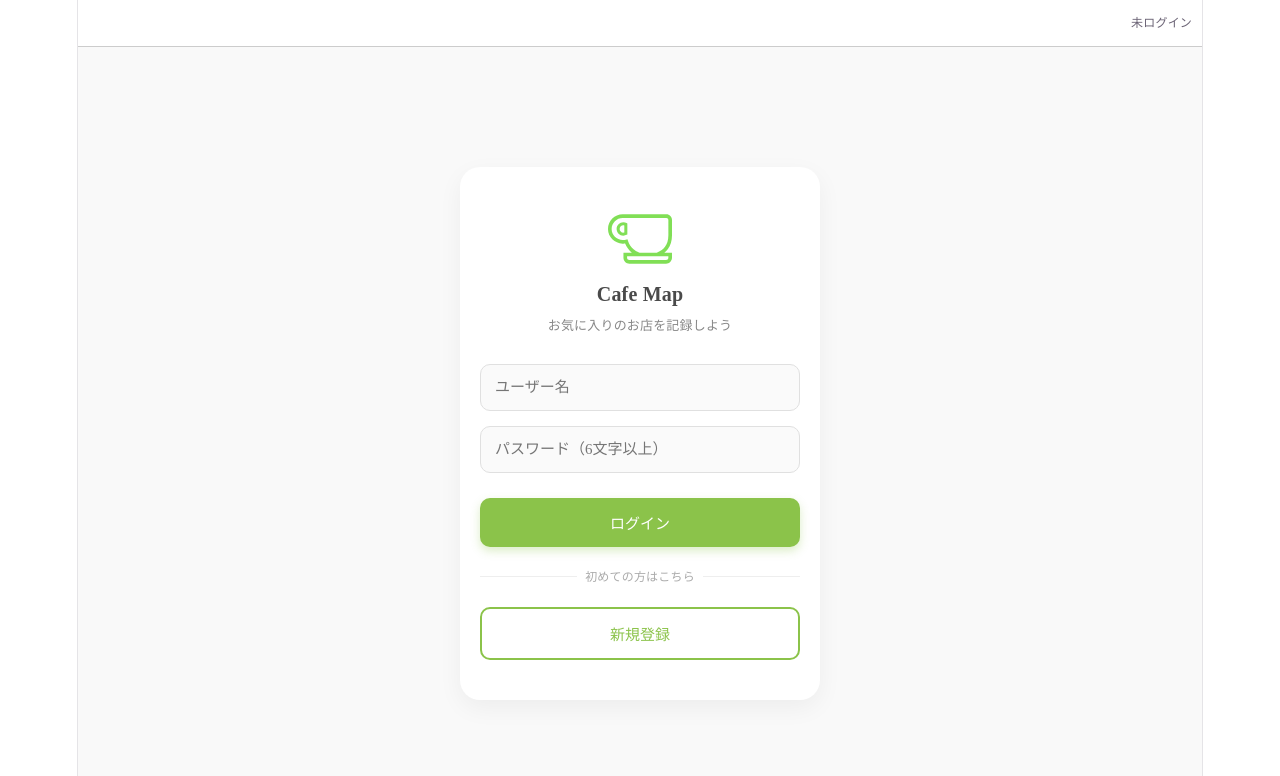
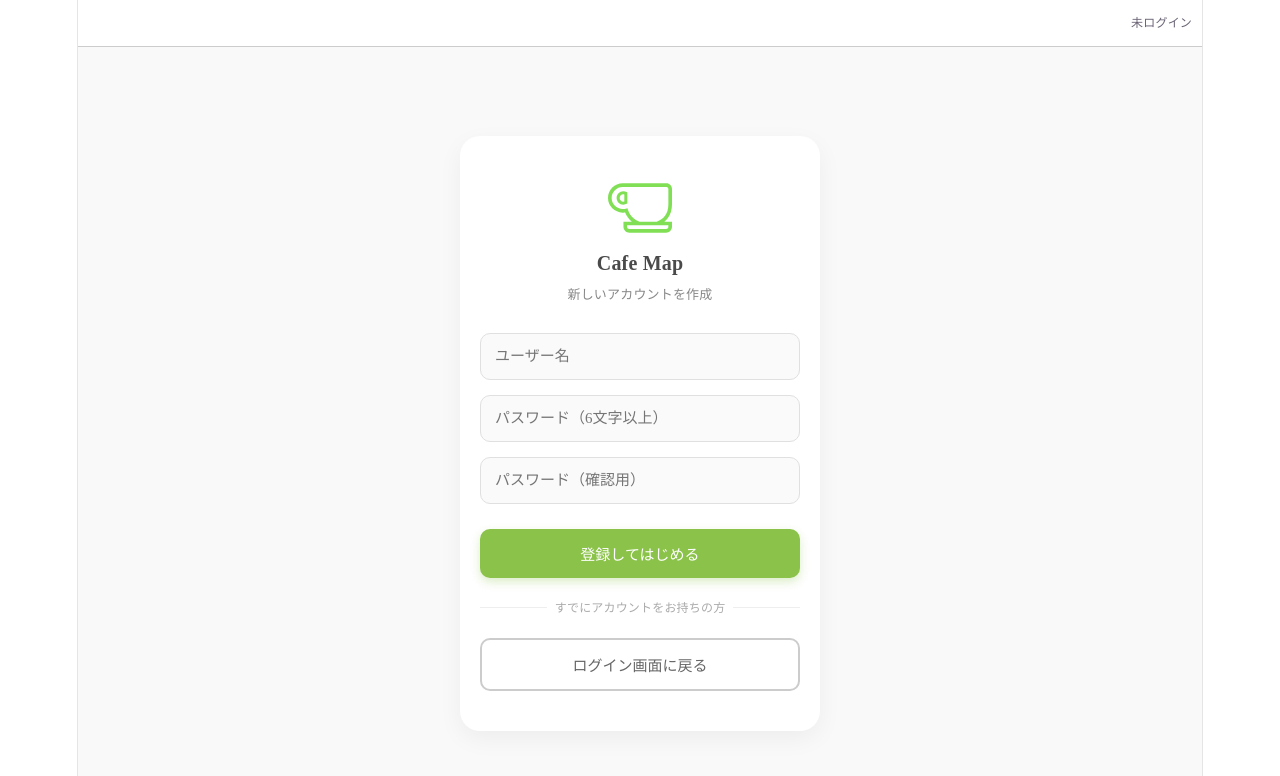
Before and after one commit to daiki-iha-k24c/cafeteria-app, a React (Vite) app in the folder my-app/: page / in a window 1280 px wide. Both pictures are taken after a click on the button "新規登録". Shown: the top 776 px of the page. Built offline with nearby package versions, Linux system fonts and the light colour scheme; no server answers; the database is empty; a web font is replaced by a local one.

Commit message:
ログイン画面調整

```diff
--- a/my-app/src/App.tsx
+++ b/my-app/src/App.tsx
@@ -8,13 +8,12 @@ import HomeTab from './components/HomeTab';
 import AddTab from './components/AddTab';
 import ListTab from './components/ListTab';
 
-// 🗺️ 地図のアイコン設定（これは全体で必要）
+// 🗺️ 地図のアイコン設定
 import icon from 'leaflet/dist/images/marker-icon.png';
 import iconShadow from 'leaflet/dist/images/marker-shadow.png';
 const DefaultIcon = L.icon({ iconUrl: icon, shadowUrl: iconShadow, iconSize: [25, 41], iconAnchor: [12, 41] });
 L.Marker.prototype.options.icon = DefaultIcon;
 
-// 💡 ほかのファイルでも使えるように export する
 export interface Cafe {
   id: number;
   name: string;
@@ -30,10 +29,15 @@ export interface Cafe {
 }
 
 function App() {
-  // アプリ全体のステート（誰がログインしてるか、データ、どのタブを開いてるか）
   const [user, setUser] = useState<any>(null);
+
+  // 🌟 追加・変更したステート
   const [usernameInput, setUsernameInput] = useState('');
   const [passwordInput, setPasswordInput] = useState('');
+  const [passwordConfirmInput, setPasswordConfirmInput] = useState(''); // 再確認用パスワード
+  const [isSignUpMode, setIsSignUpMode] = useState(false); // ログインか新規登録かの切り替え
+  const [errorMessage, setErrorMessage] = useState<string | null>(null); // エラーメッセージ用
+
   const [activeTab, setActiveTab] = useState<'list' | 'home' | 'add'>('home');
   const [showLogoutConfirm, setShowLogoutConfirm] = useState(false);
   const [cafes, setCafes] = useState<Cafe[]>([]);
@@ -53,18 +57,33 @@ function App() {
 
   const getDummyEmail = (name: string) => `${name}@dummy-cafeteria.com`;
 
+  // 🌟 新規登録の処理（alertをエラーポップアップに変更、パスワード確認追加）
   const handleSignUp = async (e: React.FormEvent) => {
     e.preventDefault();
-    if (!usernameInput || !passwordInput) return alert('ユーザー名とパスワードを入力してください');
-    const { error } = await supabase.auth.signUp({ email: getDummyEmail(usernameInput), password: passwordInput, options: { data: { display_name: usernameInput } } });
-    if (error) alert('登録エラー: ' + error.message); else checkUser();
+    if (!usernameInput || !passwordInput || !passwordConfirmInput) return setErrorMessage('すべての項目を入力してください');
+    if (passwordInput !== passwordConfirmInput) return setErrorMessage('パスワードが一致しません');
+    if (passwordInput.length < 6) return setErrorMessage('パスワードは6文字以上で入力してください');
+
+    const { error } = await supabase.auth.signUp({
+      email: getDummyEmail(usernameInput),
+      password: passwordInput,
+      options: { data: { display_name: usernameInput } }
+    });
+    if (error) setErrorMessage('登録エラー: ' + error.message);
+    else checkUser();
   };
 
+  // 🌟 ログインの処理（alertをエラーポップアップに変更）
   const handleLogin = async (e: React.FormEvent) => {
     e.preventDefault();
-    if (!usernameInput || !passwordInput) return alert('入力してください');
-    const { error } = await supabase.auth.signInWithPassword({ email: getDummyEmail(usernameInput), password: passwordInput });
-    if (error) alert('ログインエラー'); else checkUser();
+    if (!usernameInput || !passwordInput) return setErrorMessage('ユーザー名とパスワードを入力してください');
+
+    const { error } = await supabase.auth.signInWithPassword({
+      email: getDummyEmail(usernameInput),
+      password: passwordInput
+    });
+    if (error) setErrorMessage('ログインに失敗しました。ユーザー名かパスワードが間違っています。');
+    else checkUser();
   };
 
   const handleLogout = async () => { await supabase.auth.signOut(); setUser(null); };
@@ -76,11 +95,8 @@ function App() {
       <header style={{ padding: '10px', borderBottom: '1px solid #ccc', display: 'flex', justifyContent: 'space-between', alignItems: 'center', backgroundColor: '#fff' }}>
         <div style={{ fontSize: '24px', fontWeight: 'bold' }}></div>
         {user ? (
-          // 👇 display: 'flex', alignItems: 'center', gap: '8px' を追加して綺麗に横並びに！
           <div style={{ fontSize: '12px', display: 'flex', alignItems: 'center', gap: '8px' }}>
             <span>({user.user_metadata?.display_name}) でログイン中</span>
-
-            {/* 👇 onClickの中に window.confirm の確認処理を追加！ */}
             <button
               onClick={() => setShowLogoutConfirm(true)}
               style={{ background: 'none', border: 'none', cursor: 'pointer', color: '#555', display: 'flex', alignItems: 'center', padding: 0 }}
@@ -95,11 +111,9 @@ function App() {
         )}
       </header>
 
-      {/* 📱 メインコンテンツ（タブの中身をコンポーネントで呼び出すだけ！） */}
-      {/* 📱 メインコンテンツ（タブの中身をコンポーネントで呼び出すだけ！） */}
+      {/* 📱 メインコンテンツ */}
       <main style={{ flex: 1, overflowY: 'auto', padding: '10px', backgroundColor: '#f9f9f9' }}>
         {!user ? (
-          // 🌟 ここから：お洒落になったログイン画面
           <div style={{ height: '100%', display: 'flex', justifyContent: 'center', alignItems: 'center', padding: '10px' }}>
             <div style={{
               width: '100%', maxWidth: '320px', backgroundColor: '#fff',
@@ -107,7 +121,6 @@ function App() {
               boxShadow: '0 8px 25px rgba(0,0,0,0.05)', textAlign: 'center'
             }}>
 
-              {/* カフェ風のアイコンとタイトル */}
               <div style={{ display: 'flex', justifyContent: 'center', marginBottom: '10px' }}>
                 <svg xmlns="http://www.w3.org/2000/svg" viewBox="0 0 512 512" width="64" height="64">
                   <g>
@@ -130,42 +143,47 @@ function App() {
                       c0.028-16.285,13.218-29.474,29.502-29.502c2.718,0.01,5.33,0.483,7.868,1.24V204.164z" />
                   </g>
                 </svg>
-              </div>              <h3 style={{ margin: '0 0 5px 0', fontSize: '20px', color: '#4a4a4a' }}>Cafe Map</h3>
-              <p style={{ margin: '0 0 25px 0', fontSize: '13px', color: '#888' }}>お気に入りのお店を記録しよう</p>
+              </div>
+              <h3 style={{ margin: '0 0 5px 0', fontSize: '20px', color: '#4a4a4a' }}>Cafe Map</h3>
+              <p style={{ margin: '0 0 25px 0', fontSize: '13px', color: '#888' }}>
+                {isSignUpMode ? '新しいアカウントを作成' : 'お気に入りのお店を記録しよう'}
+              </p>
 
               <form style={{ display: 'flex', flexDirection: 'column', gap: '15px' }}>
-                {/* 入力フォーム */}
                 <input
                   type="text"
                   placeholder="ユーザー名"
                   value={usernameInput}
                   onChange={(e) => setUsernameInput(e.target.value)}
-                  style={{
-                    padding: '14px', borderRadius: '10px', border: '1px solid #e0e0e0',
-                    fontSize: '15px', backgroundColor: '#fafafa', outlineColor: '#8bc34a'
-                  }}
+                  style={{ padding: '14px', borderRadius: '10px', border: '1px solid #e0e0e0', fontSize: '15px', backgroundColor: '#fafafa', outlineColor: '#8bc34a' }}
                 />
                 <input
                   type="password"
                   placeholder="パスワード（6文字以上）"
                   value={passwordInput}
                   onChange={(e) => setPasswordInput(e.target.value)}
-                  style={{
-                    padding: '14px', borderRadius: '10px', border: '1px solid #e0e0e0',
-                    fontSize: '15px', backgroundColor: '#fafafa', outlineColor: '#8bc34a'
-                  }}
+                  style={{ padding: '14px', borderRadius: '10px', border: '1px solid #e0e0e0', fontSize: '15px', backgroundColor: '#fafafa', outlineColor: '#8bc34a' }}
                 />
 
-                {/* ボタンエリア */}
+                {/* 🌟 新規登録モードの時だけ表示されるパスワード確認フィールド */}
+                {isSignUpMode && (
+                  <input
+                    type="password"
+                    placeholder="パスワード（確認用）"
+                    value={passwordConfirmInput}
+                    onChange={(e) => setPasswordConfirmInput(e.target.value)}
+                    style={{ padding: '14px', borderRadius: '10px', border: '1px solid #e0e0e0', fontSize: '15px', backgroundColor: '#fafafa', outlineColor: '#8bc34a' }}
+                  />
+                )}
+
+                {/* 🌟 モードによってボタンを出し分ける */}
                 <div style={{ display: 'flex', flexDirection: 'column', gap: '12px', marginTop: '10px' }}>
+                  {!isSignUpMode ? (
+                    <>
                       <button
                         onClick={handleLogin}
                         type="button"
-                    style={{
-                      padding: '14px', borderRadius: '10px', border: 'none',
-                      backgroundColor: '#8bc34a', color: '#fff', fontWeight: 'bold',
-                      fontSize: '15px', cursor: 'pointer', boxShadow: '0 4px 10px rgba(139, 195, 74, 0.3)'
-                    }}
+                        style={{ padding: '14px', borderRadius: '10px', border: 'none', backgroundColor: '#8bc34a', color: '#fff', fontWeight: 'bold', fontSize: '15px', cursor: 'pointer', boxShadow: '0 4px 10px rgba(139, 195, 74, 0.3)' }}
                       >
                         ログイン
                       </button>
@@ -177,22 +195,42 @@ function App() {
                       </div>
 
                       <button
-                    onClick={handleSignUp}
+                        onClick={() => { setIsSignUpMode(true); setErrorMessage(null); setPasswordConfirmInput(''); }}
                         type="button"
-                    style={{
-                      padding: '14px', borderRadius: '10px', border: '2px solid #8bc34a',
-                      backgroundColor: '#fff', color: '#8bc34a', fontWeight: 'bold',
-                      fontSize: '15px', cursor: 'pointer'
-                    }}
+                        style={{ padding: '14px', borderRadius: '10px', border: '2px solid #8bc34a', backgroundColor: '#fff', color: '#8bc34a', fontWeight: 'bold', fontSize: '15px', cursor: 'pointer' }}
                       >
                         新規登録
                       </button>
+                    </>
+                  ) : (
+                    <>
+                      <button
+                        onClick={handleSignUp}
+                        type="button"
+                        style={{ padding: '14px', borderRadius: '10px', border: 'none', backgroundColor: '#8bc34a', color: '#fff', fontWeight: 'bold', fontSize: '15px', cursor: 'pointer', boxShadow: '0 4px 10px rgba(139, 195, 74, 0.3)' }}
+                      >
+                        登録してはじめる
+                      </button>
+
+                      <div style={{ fontSize: '12px', color: '#aaa', display: 'flex', alignItems: 'center', gap: '8px', margin: '5px 0' }}>
+                        <div style={{ flex: 1, height: '1px', backgroundColor: '#eee' }}></div>
+                        <span>すでにアカウントをお持ちの方</span>
+                        <div style={{ flex: 1, height: '1px', backgroundColor: '#eee' }}></div>
+                      </div>
+
+                      <button
+                        onClick={() => { setIsSignUpMode(false); setErrorMessage(null); }}
+                        type="button"
+                        style={{ padding: '14px', borderRadius: '10px', border: '2px solid #ccc', backgroundColor: '#fff', color: '#666', fontWeight: 'bold', fontSize: '15px', cursor: 'pointer' }}
+                      >
+                        ログイン画面に戻る
+                      </button>
+                    </>
+                  )}
                 </div>
               </form>
-
             </div>
           </div>
-          // 🌟 ここまで
         ) : (
           <>
             {activeTab === 'home' && <HomeTab cafes={cafes} user={user} onUpdate={fetchCafes} />}
@@ -202,7 +240,28 @@ function App() {
         )}
       </main>
 
-      {/* 🌟 カスタム：ログアウト確認モーダル */}
+      {/* 🌟 カスタム：エラー表示モーダル（alertの代わり） */}
+      {errorMessage && (
+        <div style={{ position: 'fixed', top: 0, left: 0, right: 0, bottom: 0, backgroundColor: 'rgba(0,0,0,0.5)', zIndex: 9999, display: 'flex', justifyContent: 'center', alignItems: 'center', padding: '20px' }}>
+          <div style={{ backgroundColor: '#fff', padding: '25px', borderRadius: '16px', width: '100%', maxWidth: '300px', textAlign: 'center', boxShadow: '0 4px 15px rgba(0,0,0,0.2)' }}>
+            <div style={{ color: '#ff5252', marginBottom: '10px', display: 'flex', justifyContent: 'center' }}>
+              <svg xmlns="http://www.w3.org/2000/svg" fill="none" viewBox="0 0 24 24" strokeWidth={1.5} stroke="currentColor" width="48" height="48">
+                <path strokeLinecap="round" strokeLinejoin="round" d="M12 9v2m0 4h.01m-6.938 4h13.856c1.54 0 2.502-1.667 1.732-3L13.732 4c-.77-1.333-2.694-1.333-3.464 0L3.34 16c-.77 1.333.192 3 1.732 3z" />
+              </svg>
+            </div>
+            <h3 style={{ margin: '0 0 10px 0', fontSize: '18px', color: '#333' }}>エラー</h3>
+            <p style={{ margin: '0 0 20px 0', fontSize: '14px', color: '#666', lineHeight: '1.5' }}>{errorMessage}</p>
+            <button
+              onClick={() => setErrorMessage(null)}
+              style={{ width: '100%', padding: '12px', borderRadius: '8px', border: 'none', backgroundColor: '#333', color: '#fff', cursor: 'pointer', fontWeight: 'bold' }}
+            >
+              閉じる
+            </button>
+          </div>
+        </div>
+      )}
+
+      {/* ログアウト確認モーダル */}
       {showLogoutConfirm && (
         <div style={{ position: 'fixed', top: 0, left: 0, right: 0, bottom: 0, backgroundColor: 'rgba(0,0,0,0.6)', zIndex: 9999, display: 'flex', justifyContent: 'center', alignItems: 'center', padding: '20px' }}>
           <div style={{ backgroundColor: '#fff', padding: '25px', borderRadius: '16px', width: '100%', maxWidth: '300px', textAlign: 'center', boxShadow: '0 4px 15px rgba(0,0,0,0.2)' }}>
@@ -223,37 +282,21 @@ function App() {
       {/* 📱 フッター */}
       {user && (
         <footer style={{ display: 'flex', justifyContent: 'space-around', padding: '8px 5px', borderTop: '1px solid #ccc', backgroundColor: '#ffffff' }}>
-
-          {/* 一覧（List）ボタン */}
-          <button
-            onClick={() => setActiveTab('list')}
-            style={{ color:'black', fontWeight:'bold', backgroundColor: activeTab === 'list' ? '#d1ffd1' : 'transparent', border: 'none', cursor: 'pointer', padding: '6px 24px', borderRadius: '12px', opacity: activeTab === 'list' ? 1 : 0.6, transition: 'all 0.2s', display: 'flex', alignItems: 'center', justifyContent: 'center' }}
-          >
+          <button onClick={() => setActiveTab('list')} style={{ color:'black', fontWeight:'bold', backgroundColor: activeTab === 'list' ? '#d1ffd1' : 'transparent', border: 'none', cursor: 'pointer', padding: '6px 24px', borderRadius: '12px', opacity: activeTab === 'list' ? 1 : 0.6, transition: 'all 0.2s', display: 'flex', alignItems: 'center', justifyContent: 'center' }}>
             <svg xmlns="http://www.w3.org/2000/svg" fill="none" viewBox="0 0 24 24" strokeWidth={1.5} stroke="currentColor" width="24" height="24">
               <path strokeLinecap="round" strokeLinejoin="round" d="M19.5 14.25v-2.625a3.375 3.375 0 0 0-3.375-3.375h-1.5A1.125 1.125 0 0 1 13.5 7.125v-1.5a3.375 3.375 0 0 0-3.375-3.375H8.25m0 12.75h7.5m-7.5 3H12M10.5 2.25H5.625c-.621 0-1.125.504-1.125 1.125v17.25c0 .621.504 1.125 1.125 1.125h12.75c.621 0 1.125-.504 1.125-1.125V11.25a9 9 0 0 0-9-9Z" />
             </svg>
           </button>
-
-          {/* ホーム（Home）ボタン */}
-          <button
-            onClick={() => setActiveTab('home')}
-            style={{ backgroundColor: activeTab === 'home' ? '#d1ffd1' : 'transparent', border: 'none', cursor: 'pointer', padding: '6px 24px', borderRadius: '12px', opacity: activeTab === 'home' ? 1 : 0.6, transition: 'all 0.2s', display: 'flex', alignItems: 'center', justifyContent: 'center' }}
-          >
+          <button onClick={() => setActiveTab('home')} style={{ backgroundColor: activeTab === 'home' ? '#d1ffd1' : 'transparent', border: 'none', cursor: 'pointer', padding: '6px 24px', borderRadius: '12px', opacity: activeTab === 'home' ? 1 : 0.6, transition: 'all 0.2s', display: 'flex', alignItems: 'center', justifyContent: 'center' }}>
             <svg xmlns="http://www.w3.org/2000/svg" fill="none" viewBox="0 0 24 24" strokeWidth={1.5} stroke="currentColor" width="24" height="24">
               <path strokeLinecap="round" strokeLinejoin="round" d="m2.25 12 8.954-8.955c.44-.439 1.152-.439 1.591 0L21.75 12M4.5 9.75v10.125c0 .621.504 1.125 1.125 1.125H9.75v-4.875c0-.621.504-1.125 1.125-1.125h2.25c.621 0 1.125.504 1.125 1.125V21h4.125c.621 0 1.125-.504 1.125-1.125V9.75M8.25 21h8.25" />
             </svg>
           </button>
-
-          {/* 登録（Add）ボタン */}
-          <button
-            onClick={() => setActiveTab('add')}
-            style={{ backgroundColor: activeTab === 'add' ? '#d1ffd1' : 'transparent', border: 'none', cursor: 'pointer', padding: '6px 24px', borderRadius: '12px', opacity: activeTab === 'add' ? 1 : 0.6, transition: 'all 0.2s', display: 'flex', alignItems: 'center', justifyContent: 'center' }}
-          >
+          <button onClick={() => setActiveTab('add')} style={{ backgroundColor: activeTab === 'add' ? '#d1ffd1' : 'transparent', border: 'none', cursor: 'pointer', padding: '6px 24px', borderRadius: '12px', opacity: activeTab === 'add' ? 1 : 0.6, transition: 'all 0.2s', display: 'flex', alignItems: 'center', justifyContent: 'center' }}>
             <svg xmlns="http://www.w3.org/2000/svg" fill="none" viewBox="0 0 24 24" strokeWidth={1.5} stroke="currentColor" width="24" height="24">
               <path strokeLinecap="round" strokeLinejoin="round" d="M19.5 14.25v-2.625a3.375 3.375 0 0 0-3.375-3.375h-1.5A1.125 1.125 0 0 1 13.5 7.125v-1.5a3.375 3.375 0 0 0-3.375-3.375H8.25m3.75 9v6m3-3H9m1.5-12H5.625c-.621 0-1.125.504-1.125 1.125v17.25c0 .621.504 1.125 1.125 1.125h12.75c.621 0 1.125-.504 1.125-1.125V11.25a9 9 0 0 0-9-9Z" />
             </svg>
           </button>
-
         </footer>
       )}
     </div>
```
Lines whose indentation alone changed are shown as unchanged.
